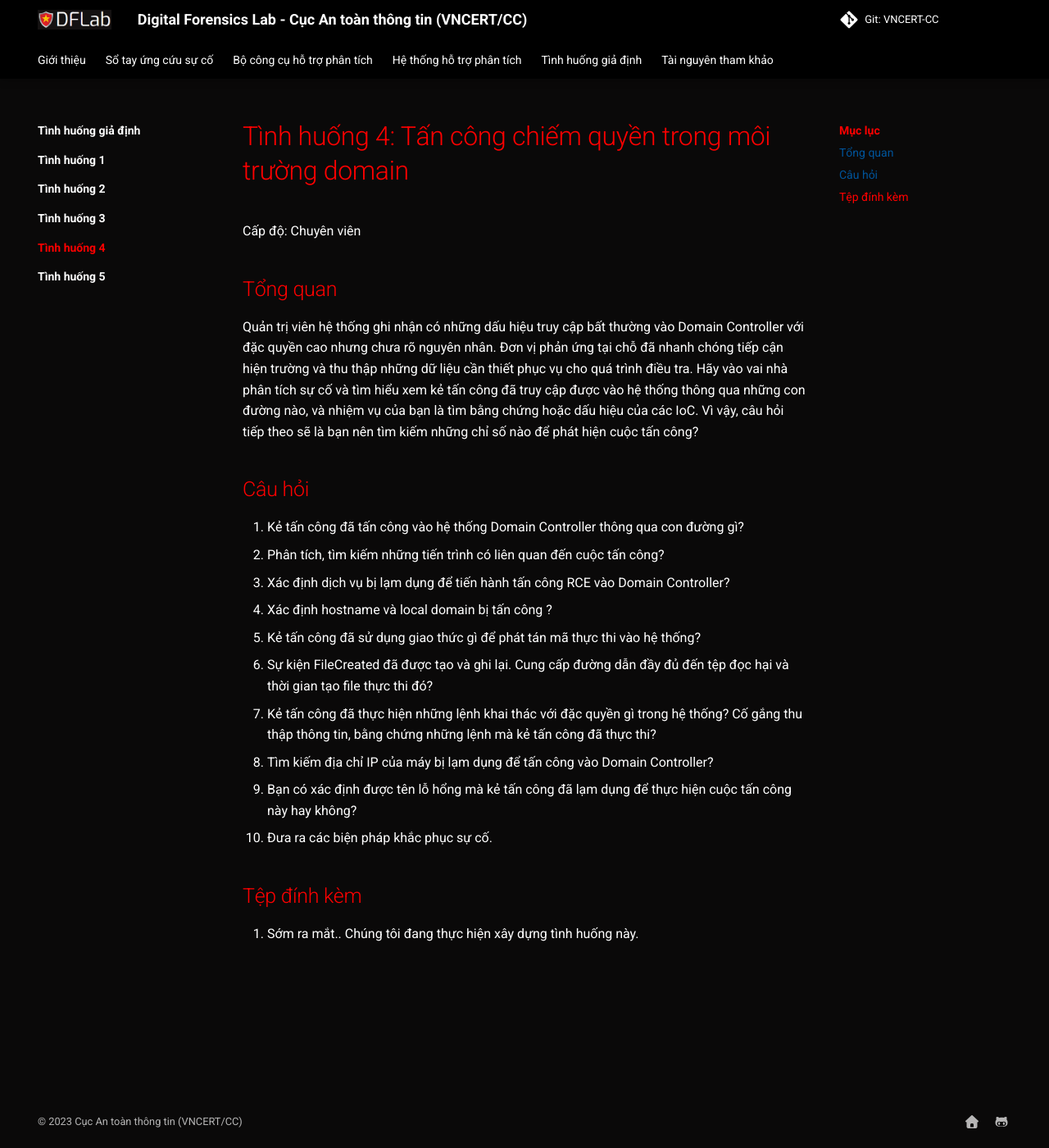
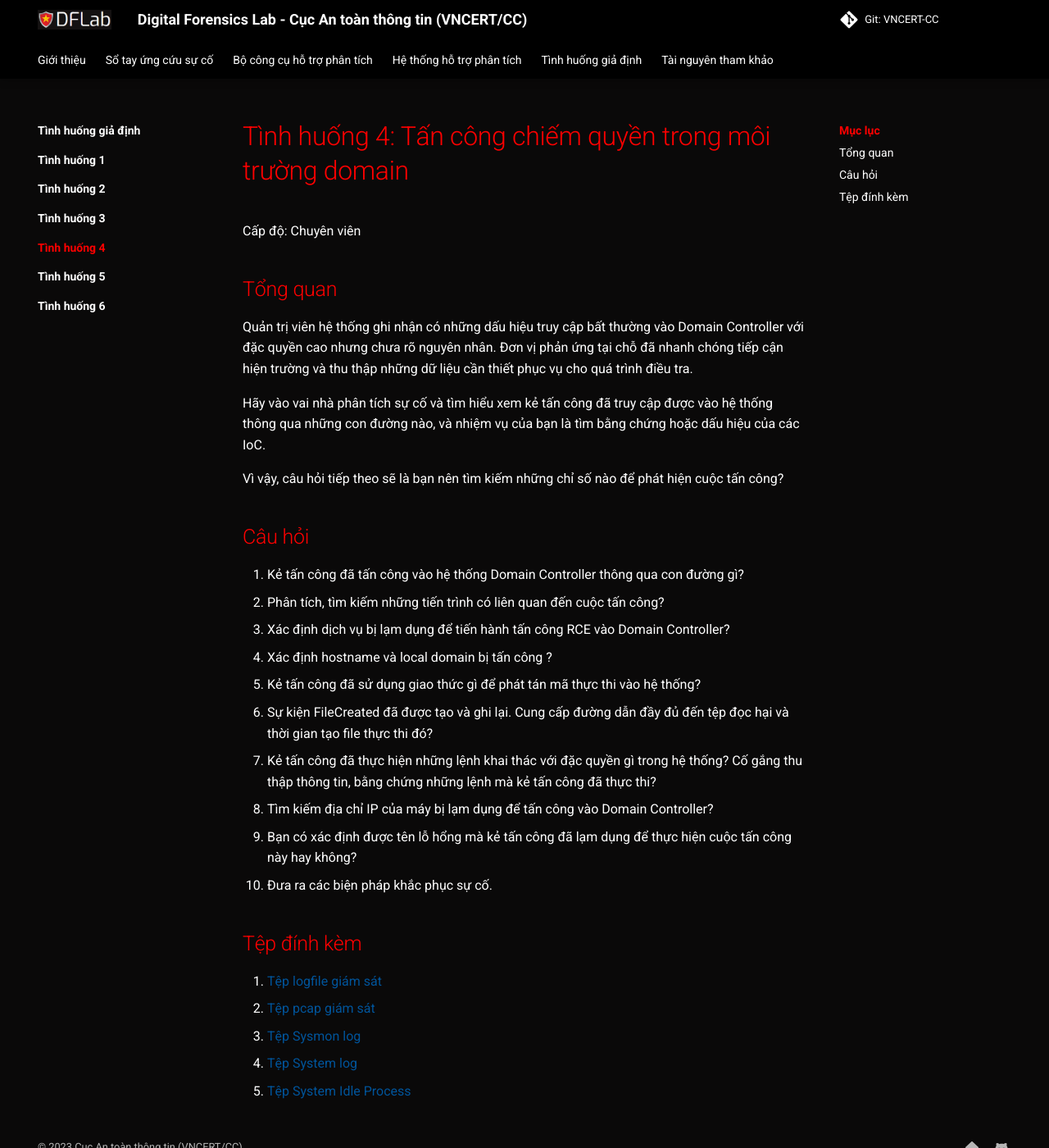
Before and after one commit to VNCERT-CC/digital-forensics-lab, an MkDocs documentation site: the page built from docs/scenarios/challenge4/index.md, in a window 1280 px wide and 1400 px high. Shown: the whole window at 82% size. Built offline with MkDocs 1.6.1 and Material for MkDocs 9.7.7, drawn with Linux system fonts in a browser that asks for light colours; comment, search, counter and statistics services are not loaded.

```diff
--- a/docs/scenarios/challenge4/index.md
+++ b/docs/scenarios/challenge4/index.md
@@ -5,7 +5,10 @@ Cấp độ: Chuyên viên
 ## Tổng quan
 
 Quản trị viên hệ thống ghi nhận có những dấu hiệu truy cập bất thường vào Domain Controller với đặc quyền cao nhưng chưa rõ nguyên nhân. Đơn vị phản ứng tại chỗ đã nhanh chóng tiếp cận hiện trường và thu thập những dữ liệu cần thiết phục vụ cho quá trình điều tra.
-Hãy vào vai nhà phân tích sự cố và tìm hiểu xem kẻ tấn công đã truy cập được vào hệ thống thông qua những con đường nào, và nhiệm vụ của bạn là tìm bằng chứng hoặc dấu hiệu của các IoC. Vì vậy, câu hỏi tiếp theo sẽ là bạn nên tìm kiếm những chỉ số nào để phát hiện cuộc tấn công?
+
+Hãy vào vai nhà phân tích sự cố và tìm hiểu xem kẻ tấn công đã truy cập được vào hệ thống thông qua những con đường nào, và nhiệm vụ của bạn là tìm bằng chứng hoặc dấu hiệu của các IoC.
+
+Vì vậy, câu hỏi tiếp theo sẽ là bạn nên tìm kiếm những chỉ số nào để phát hiện cuộc tấn công?
 
 ## Câu hỏi
 
@@ -22,4 +25,8 @@ Hãy vào vai nhà phân tích sự cố và tìm hiểu xem kẻ tấn công đ
 
 ## Tệp đính kèm
 
-1. Sớm ra mắt.. Chúng tôi đang thực hiện xây dựng tình huống này.
+1. [Tệp logfile giám sát](https://github.com/VNCERT-CC/digital-forensics-lab/releases/download/challenge4/DFLab-challenge4-Logfile.PML)
+2. [Tệp pcap giám sát](https://github.com/VNCERT-CC/digital-forensics-lab/releases/download/challenge4/DFLab-challenge4-network.pcapng)
+3. [Tệp Sysmon log](https://github.com/VNCERT-CC/digital-forensics-lab/releases/download/challenge4/DFLab-challenge4-Sysmon-log.evtx)
+4. [Tệp System log](https://github.com/VNCERT-CC/digital-forensics-lab/releases/download/challenge4/DFLab-challenge4-System-log.evtx)
+5. [Tệp System Idle Process](https://github.com/VNCERT-CC/digital-forensics-lab/releases/download/challenge4/DFLab-challenge4-SystemIdleProcess.txt)
```
Also changed, not shown: docs/scenarios/challenge3/index.md (+1 -1 lines), docs/scenarios/challenge5/index.md (+4 -2 lines), docs/scenarios/challenge6/index.md (added, +44 -0 lines), docs/scenarios/index.md (+3 -1 lines), docs/scenarios/.pages.
